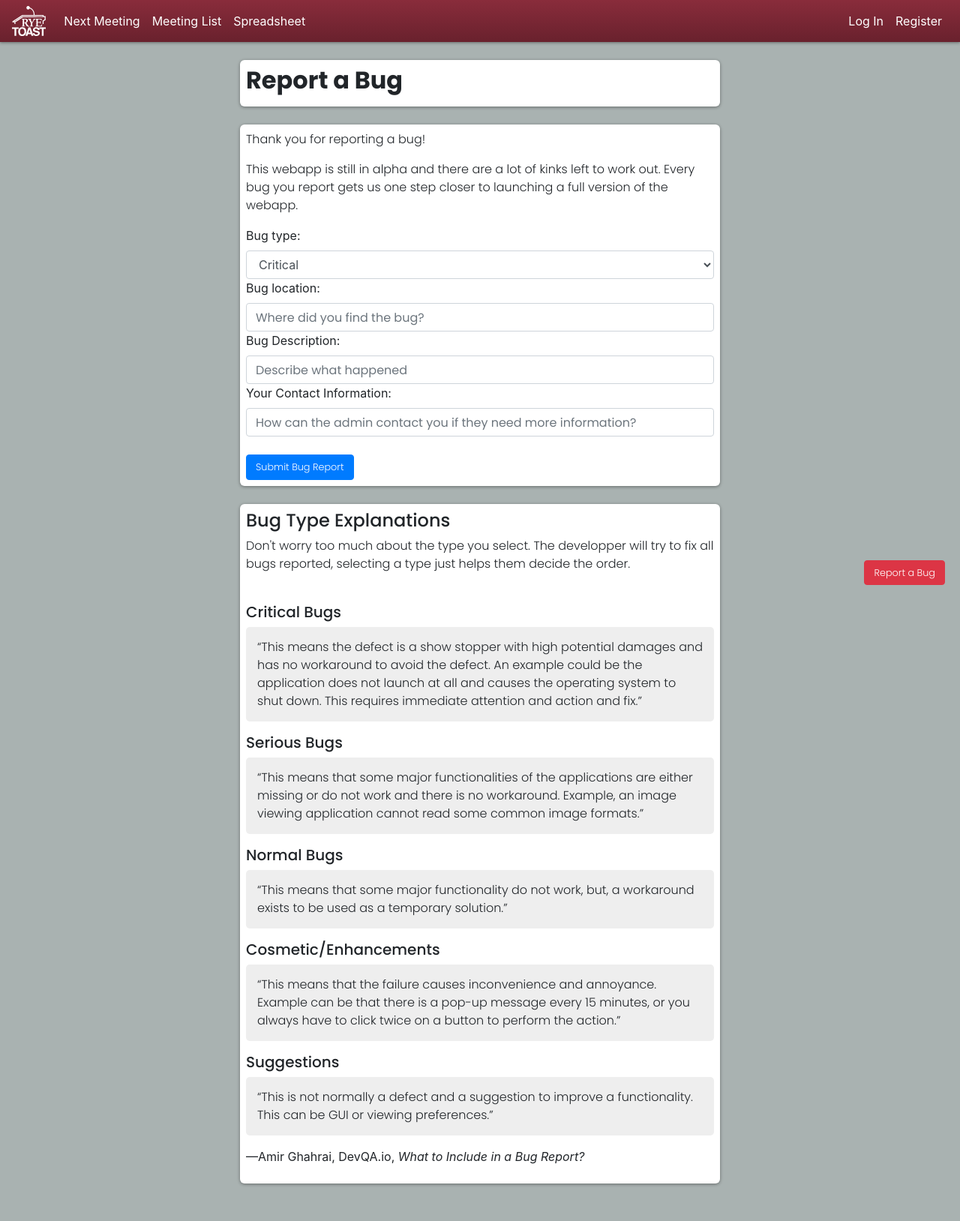
After one commit to Dracfo/rytoastplanner, a Django app: page /report_bug in a window 1280 px wide. The commit adds this page. Shown: the whole page at 75% size. Run offline with Django 3.2, Linux system fonts and the light colour scheme; some libraries are stand-ins or nearby versions.

Commit message:
Changelog and bug report function

```diff
--- a/agenda/admin.py
+++ b/agenda/admin.py
@@ -1,9 +1,10 @@
 from django.contrib import admin
 
-from .models import User, Meeting, Rolelist, Attendee
+from .models import User, Meeting, Rolelist, Attendee, Buglist
 
 # Register your models here.
 admin.site.register(User)
+admin.site.register(Buglist)
 admin.site.register(Meeting)
 admin.site.register(Rolelist)
 admin.site.register(Attendee)
--- a/agenda/static/agenda/styles.css
+++ b/agenda/static/agenda/styles.css
@@ -9,6 +9,13 @@ body{
     padding: 0.5rem;
     box-shadow: 0px 1px 4px rgb(0,0,0,0.4);
     border-radius: 6px!important;
+}
+
+#bug-button{
+    position: fixed!important;
+    right: 20px;
+    bottom: 20px;
+    color: white;
 }
 
 
@@ -139,6 +146,10 @@ td p{
     margin: 0;
 }
 
+.btn.btn-outline-danger.btn-sm{
+    padding: 0 4px;
+}
+
 
 
 /*Style the sidebar*/
@@ -188,6 +199,25 @@ td p{
 }
 
 
+/*Blockquote styles*/
+blockquote {
+    margin: 0;
+}
+
+blockquote p {
+    padding: 15px;
+    background: #eee;
+    border-radius: 5px;
+}
+
+blockquote p::before {
+    content: '\201C';
+}
+
+blockquote p::after {
+    content: '\201D';
+}
+
 
 /*Misc Styles*/
 hr{
--- /dev/null
+++ b/agenda/templates/agenda/bug_report.html
@@ -0,0 +1,85 @@
+{% extends 'agenda/layout.html' %}
+{% load static %}
+
+{% block title %}
+    Report a Bug
+{% endblock %}
+
+{% block body %}
+<br>
+
+    <div class="container container-sm col-title col-6">
+        <h2>Report a Bug</h2>
+    </div>
+
+    <br>
+
+    <div class="container container-sm col-title col-6">
+        <p>Thank you for reporting a bug!</p>
+        <p>This webapp is still in alpha and there are a lot of kinks left to work out. Every bug you report gets us one step closer to launching a full version of the webapp.</p>
+
+        <form action="{% url 'agenda:report_bug' %}" method="post">
+            {% csrf_token %}
+
+            {{ bug_report_form.non_field_errors }}
+
+            <div class="fieldWrapper">
+                {{ bug_report_form.bug_type.errors }}
+                {{ bug_report_form.bug_type.label_tag }}
+                {{ bug_report_form.bug_type }}
+            </div>
+            <div class="fieldWrapper">
+                {{ bug_report_form.bug_location.errors }}
+                {{ bug_report_form.bug_location.label_tag }}
+                {{ bug_report_form.bug_location }}
+            </div>
+            <div class="fieldWrapper">
+                {{ bug_report_form.bug_description.errors }}
+                {{ bug_report_form.bug_description.label_tag }}
+                {{ bug_report_form.bug_description }}
+            </div>
+            <div class="fieldWrapper">
+                {{ bug_report_form.contact_info.errors }}
+                {{ bug_report_form.contact_info.label_tag }}
+                {{ bug_report_form.contact_info }}
+            </div>
+
+            <br>
+
+            <button type="submit" class="btn btn-primary">Submit Bug Report</button>
+        </form>
+    </div>
+
+    <br>
+
+    <!--Section to explain the differebnt types fo bugs-->
+    <div class="container container-sm col-title col-6">
+
+        <h4>Bug Type Explanations</h4>
+        <p>Don't worry too much about the type you select. The developper will try to fix all bugs reported, selecting a type just helps them decide the order.</p>
+
+        <br>
+
+            <figure>
+            <blockquote cite="https://devqa.io/what-to-include-in-bug-report/">
+                <h5>Critical Bugs</h5>
+                <p>This means the defect is a show stopper with high potential damages and has no workaround to avoid the defect. An example could be the application does not launch at all and causes the operating system to shut down. This requires immediate attention and action and fix.</p>
+
+                <h5>Serious Bugs</h5>
+                <p>This means that some major functionalities of the applications are either missing or do not work and there is no workaround. Example, an image viewing application cannot read some common image formats.</p>
+
+                <h5>Normal Bugs</h5>
+                <p>This means that some major functionality do not work, but, a workaround exists to be used as a temporary solution.</p>
+
+                <h5>Cosmetic/Enhancements</h5>
+                <p>This means that the failure causes inconvenience and annoyance. Example can be that there is a pop-up message every 15 minutes, or you always have to click twice on a button to perform the action.</p>
+
+                <h5>Suggestions</h5>
+                <p>This is not normally a defect and a suggestion to improve a functionality. This can be GUI or viewing preferences.</p>
+            </blockquote>
+            <figcaption>—Amir Ghahrai, DevQA.io, <cite>What to Include in a Bug Report?</cite></figcaption>
+        </figure>
+
+    </div>
+
+{% endblock %}
--- a/agenda/templates/agenda/layout.html
+++ b/agenda/templates/agenda/layout.html
@@ -22,6 +22,24 @@
 
     <script>
       {% block script %}{% endblock %}
+
+      // Function to parse string fo user and their roles this meeting to return just the user as a string
+      function convert_user_and_roles_string_to_just_user(input){
+        record = []
+
+        for (var i=0; i < input.length; i++){
+            if (input[i] != ' '){
+                record[i] = input[i];
+            }
+            else {
+                record = record.join("");
+                return record;
+            }
+        }
+          // If there is only one word in the string, exit
+          record = record.join("");
+          return record;
+        }
     </script>
 </head>
 <body>
@@ -51,6 +69,13 @@
                         <li class="nav-item">
                             <a class="nav-link" href="{% url 'agenda:create_meeting' %}">New Meeting</a>
                         </li>
+
+                        <!--Show Aidan how many bugs have been reported-->
+                        {% if user.username == 'Aidan' and bugs %}
+                            <li class="nav-item">
+                                <a class="nav-link" href="{% url 'agenda:bug_list' %}">{{ bugs.count }} Bugs</a>
+                            </li>
+                        {% endif %}
                     {% endif %}
                     <li class="nav-item">
                         <a class="nav-link" href="{% url 'agenda:logout' %}">Log Out</a>
@@ -67,9 +92,24 @@
         </div>
       </nav>
 
+      <!--Alert Message for user if one exists-->
+      {% if alert_danger %}
+        <div class="alert alert-danger" role="alert">
+          {{ alert_danger }}
+        </div>
+      {%elif alert_success %}
+        <div class="alert alert-success" role="alert">
+          {{ alert_success }}
+        </div>
+      {% endif %}
+
     <!--Import body block to specific page-->
     {% block body %}
     {% endblock %}
 
+
+    <!--Floating Report a Bug Button-->
+    <a href="{% url 'agenda:report_bug' %}" class="btn btn-danger" id="bug-button">Report a Bug</button>
+
 </body>
 </html>
--- a/agenda/templates/agenda/spreadsheet.html
+++ b/agenda/templates/agenda/spreadsheet.html
@@ -36,6 +36,7 @@
                                 <td id="{{ forloop.counter }}">
                                     <form>
                                         <select id="{{ role }}" class="form-control" onchange='OnChange(this);'>
+                                            <option>None</option>
                                             {% for recommendation in member.1 %}
                                                 {% if recommendation != 'No Member Assigned' %}
                                                     {% if recommendation.time_since %}
@@ -92,6 +93,7 @@
         var myindex_number = dropdown.selectedIndex;
         console.log(myindex_number);
         var SelValue = dropdown.options[myindex_number].value
+        SelValue = convert_user_and_roles_string_to_just_user(SelValue)
         console.log(SelValue);
 
         // Get which role is being selected
--- a/agenda/urls.py
+++ b/agenda/urls.py
@@ -15,7 +15,10 @@ urlpatterns = [
     path("meeting/<id>", views.meeting, name="meeting"),
     path("edit_meeting/<id>", views.edit_meeting, name="edit_meeting"),
     path("create_meeting", views.create_meeting, name="create_meeting"),
+    path("delete_meeting/<id>", views.delete_meeting, name="delete_meeting"),
     path("meeting_list", views.meeting_list, name="meeting_list"),
+    path("report_bug", views.report_bug, name="report_bug"),
+    path("bug_list", views.bug_list, name="bug_list"),
 
     # API Routes
     path("attendence", views.attendence, name="attendence"),
--- a/agenda/views.py
+++ b/agenda/views.py
@@ -12,7 +12,7 @@ from django.urls import reverse
 from datetime import datetime, timedelta, time, date
 from django.views.decorators.csrf import csrf_exempt, csrf_protect
 
-from .models import User, Meeting, Rolelist, Attendee
+from .models import User, Meeting, Rolelist, Attendee, BugForm, Buglist
 
 
 # View the first upcoming meeting's individual page
@@ -35,12 +35,15 @@ def index(request):
 # View individual meeting page
 def meeting(request, id):
 
+    # Reset the alert notifications
+    alert_success = None
+    alert_danger = None
+
     # Get the next meeting information
     meeting = Meeting.objects.filter(id=id).order_by('-starttime')
 
     roles = Rolelist.objects.filter(meeting=meeting[0])
     rolelist = meeting_roles_list(meeting[0])
-    print(rolelist)
 
     # Get the role recommednations for the selected meeting
     role_recommendations = role_recommendation_list(meeting[0])
@@ -62,6 +65,10 @@ def meeting(request, id):
     for attendee in attendees:
         if attendee.status == "U":
             unknown_attendees.append(attendee.user)
+
+            # Check if logged in user has marked their attendance
+            if str(attendee.user.username) == str(request.user.username):
+                alert_danger = "You haven't confirmed your attendence for this meeting yet."
         elif attendee.status == "F":
             absentees.append(attendee.user)
         elif attendee.status == "T":
@@ -106,6 +113,13 @@ def meeting(request, id):
         min_to_add = eventlist[key][0]
         t = t + timedelta(minutes = min_to_add)
 
+    # Remind users to login or register in roder to sign up for roles and speeches
+    if request.user.is_authenticated == False:
+        alert_danger = "Login to sign up for a role or speech this meeting."
+
+    # Get the list of all bugs reported
+    bugs = Buglist.objects.filter()
+
     # Render the individual meeting page
     return render(request, "agenda/meeting.html", {
         'id': id,
@@ -116,8 +130,10 @@ def meeting(request, id):
         'confirmed_attendees': confirmed_attendees,
         'unknown_attendees': unknown_attendees,
         'absentees': absentees,
-        'username': str(request.user.username)
-
+        'username': str(request.user.username),
+        'alert_success': alert_success,
+        'alert_danger': alert_danger,
+        'bugs': bugs,
     })
 
 
@@ -174,6 +190,7 @@ def meeting_list(request):
     })
 
 
+@login_required
 def profile(request, id):
 
     # Get User information
@@ -266,6 +283,32 @@ def create_meeting(request):
     print(meeting[0].id)
 
     return HttpResponseRedirect(reverse("agenda:edit_meeting", args=(id,)))
+
+
+def delete_meeting(request, id):
+
+    # Check if user is an executive
+    if request.user.executive == False:
+        return HttpResponseRedirect(reverse("agenda:index"))
+
+    # Get meeting information
+    meeting = Meeting.objects.get(id=id)
+
+    # Check if user is submitting via a POST request, delete the meeting
+    if request.method == "POST":
+
+        # Delete the meeting
+        meeting.delete()
+
+        #Redirect to index page
+        return HttpResponseRedirect(reverse("agenda:index"))
+
+    # If user is not submitting via a post request then redirect to confirmation page
+    return render(request, "agenda/delete_meeting_confirmation.html", {
+        'meeting': meeting,
+    })
+
+
 
 
 def spreadsheet(request):
@@ -395,6 +438,7 @@ def meeting_roles_list(meeting):
     return rolelist
 
 
+@login_required
 def update_meeting(meeting, new_roles):
 
     # Update the meeting time
@@ -472,6 +516,7 @@ def update_meeting(meeting, new_roles):
     return
 
 
+@login_required
 def attendence(request):
     # Updating attendence must be via POST request
     if request.method != "POST":
@@ -495,6 +540,7 @@ def attendence(request):
     return JsonResponse(action, safe=False)
 
 
+@login_required
 def sign_up(request):
     # Updating role holder must be via POST request
     if request.method != "POST":
@@ -741,7 +787,7 @@ def past_role_holders(meeting, role):
         if time_since_role < 14:
             indicator = 'red'
         elif time_since_role < 31:
-            indicator = 'yellow'
+            indicator = '#CCCC00'
         else:
             indicator = 'green'
 
@@ -792,6 +838,46 @@ def convert_role_to_shorthand(role):
         return "facilitator"
 
     return "Invalid Role"
+
+
+def report_bug(request):
+
+    # If request is via post, process the data and submit the bug report
+    if request.method == 'POST':
+        # create a form instance and populate it with data from the request:
+        form = BugForm(request.POST)
+        # check whether it's valid:
+        if form.is_valid():
+            # process the data in form.cleaned_data as required
+            bug_type = form.cleaned_data['bug_type']
+            bug_location = form.cleaned_data['bug_location']
+            bug_description = form.cleaned_data['bug_description']
+            contact_info = form.cleaned_data['contact_info']
+            user = request.user
+
+            # Create and save a new entry in the bug list
+            new_bug = Buglist(user=user, bug_type=bug_type, bug_location=bug_location, bug_description=bug_description, contact_info=contact_info)
+            new_bug.save()
+
+            # redirect to a new URL:
+            return HttpResponseRedirect(reverse('agenda:index'))
+
+    # If request is via GET load the bug report page
+    return render(request, "agenda/bug_report.html", {
+        'bug_report_form': BugForm(),
+    })
+
+
+# View the list of bugs users have reported
+@login_required
+def bug_list(request):
+
+    # load the buglist entries
+    list_of_bugs = Buglist.objects.filter().order_by('bug_type')
+
+    return render(request, "agenda/bug_list.html", {
+        'bug_list': list_of_bugs,
+    })
 
 
 def login_view(request):
```
Also changed, not shown: agenda/models.py (+42 -0 lines), agenda/templates/agenda/bug_list.html (added, +59 -0 lines), agenda/templates/agenda/delete_meeting_confirmation.html (added, +27 -0 lines), agenda/templates/agenda/edit_meeting.html (+13 -2 lines), agenda/templates/agenda/meeting.html (+12 -2 lines), CHANGELOG.md (added), agenda/migrations/0009_auto_20201214_0701.py (added), agenda/migrations/0010_buglist.py (added), agenda/migrations/0011_auto_20201214_1033.py (added), 1 other file.
